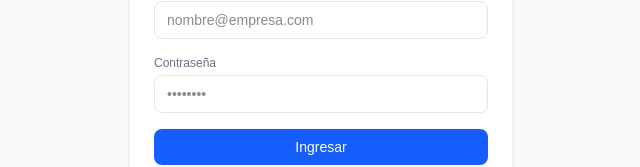
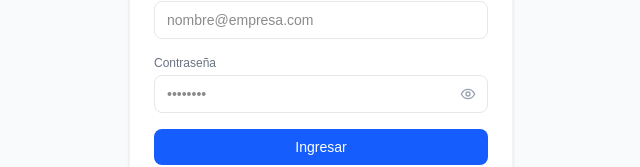
Before and after one commit to daniszwarc/personal-brokers, a Next.js app: page /login in a window 1280 px wide. Shown: the part 357-524 px from the top of the page, without its empty margins (319-959 px from the left). Built offline with nearby package versions, Linux system fonts and the light colour scheme.

Commit message:
feat: toggle mostrar/ocultar contraseña en login

```diff
--- a/app/login/page.tsx
+++ b/app/login/page.tsx
@@ -3,10 +3,31 @@
 import { useState } from 'react'
 import { useRouter } from 'next/navigation'
 
+function EyeIcon({ className }: { className?: string }) {
+  return (
+    <svg viewBox="0 0 24 24" fill="none" stroke="currentColor" strokeWidth="2" strokeLinecap="round" strokeLinejoin="round" className={className}>
+      <path d="M2 12s3.5-7 10-7 10 7 10 7-3.5 7-10 7-10-7-10-7Z" />
+      <circle cx="12" cy="12" r="3" />
+    </svg>
+  )
+}
+
+function EyeOffIcon({ className }: { className?: string }) {
+  return (
+    <svg viewBox="0 0 24 24" fill="none" stroke="currentColor" strokeWidth="2" strokeLinecap="round" strokeLinejoin="round" className={className}>
+      <path d="M9.9 4.24A9.12 9.12 0 0 1 12 4c6.5 0 10 7 10 7a13.16 13.16 0 0 1-1.67 2.68" />
+      <path d="M6.61 6.61A13.526 13.526 0 0 0 2 11s3.5 7 10 7a9.29 9.29 0 0 0 5.39-1.61" />
+      <path d="M9.88 9.88a3 3 0 1 0 4.24 4.24" />
+      <path d="M2 2l20 20" />
+    </svg>
+  )
+}
+
 export default function LoginPage() {
   const router = useRouter()
   const [email, setEmail] = useState('')
   const [password, setPassword] = useState('')
+  const [showPassword, setShowPassword] = useState(false)
   const [error, setError] = useState<string | null>(null)
   const [loading, setLoading] = useState(false)
 
@@ -61,15 +82,26 @@ export default function LoginPage() {
           </div>
           <div>
             <label htmlFor="password" className="block text-xs text-gray-500 mb-1">Contraseña</label>
+            <div className="relative">
               <input
                 id="password"
-              type="password"
+                type={showPassword ? 'text' : 'password'}
                 autoComplete="current-password"
                 value={password}
                 onChange={e => setPassword(e.target.value)}
-              className="w-full text-sm border border-gray-200 rounded-lg px-3 py-2 focus:outline-none focus:ring-2 focus:ring-blue-500"
+                className="w-full text-sm border border-gray-200 rounded-lg px-3 py-2 pr-10 focus:outline-none focus:ring-2 focus:ring-blue-500"
                 placeholder="••••••••"
               />
+              <button
+                type="button"
+                onClick={() => setShowPassword(v => !v)}
+                tabIndex={-1}
+                className="absolute inset-y-0 right-0 flex items-center px-3 text-gray-400 hover:text-gray-600"
+                aria-label={showPassword ? 'Ocultar contraseña' : 'Mostrar contraseña'}
+              >
+                {showPassword ? <EyeOffIcon className="h-4 w-4" /> : <EyeIcon className="h-4 w-4" />}
+              </button>
+            </div>
           </div>
 
           {error && (
```
Also changed, not shown: 1 other file (tests, documents, lock files or other folders). Lines whose indentation alone changed are shown as unchanged.
